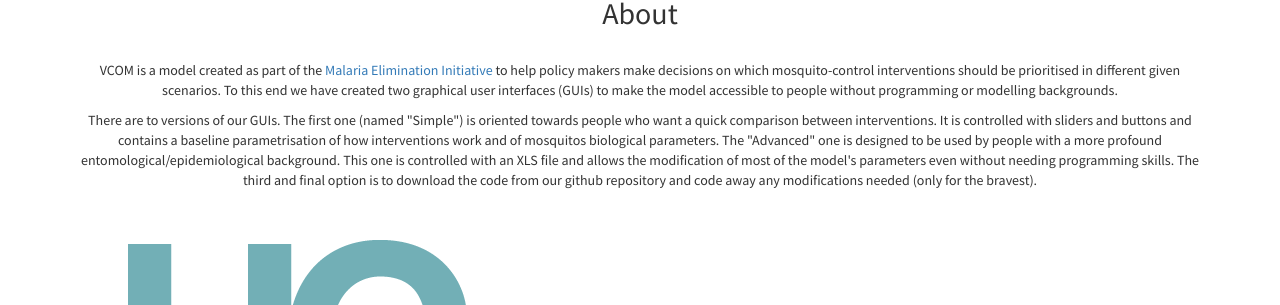
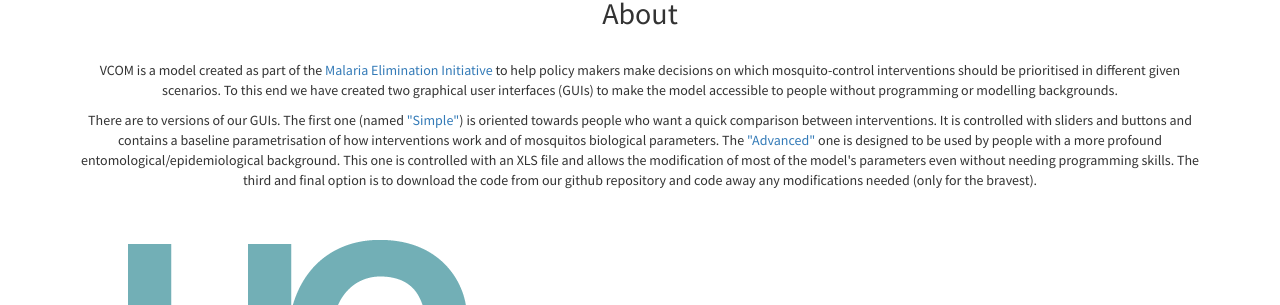
Before and after one commit to skiware/VCOM, a Jekyll site: the page built from index.html, in a window 1280 px wide. Shown: the part 973-1278 px from the top of the page. Built offline with Jekyll 4.4.1, drawn with Linux system fonts in a browser that asks for light colours; some of the changed lines change nothing that is shown.

Commit message:
Updating some links.

```diff
--- a/_includes/about.html
+++ b/_includes/about.html
@@ -5,7 +5,7 @@
         <h2>About</h2>
         <br>
         <p>VCOM is a model created as part of the <a href="http://globalhealthsciences.ucsf.edu/global-health-group/malaria-elimination-initiative">Malaria Elimination Initiative</a> to help policy makers make decisions on which mosquito-control interventions should be prioritised in different given scenarios. To this end we have created two graphical user interfaces (GUIs) to make the model accessible to people without programming or modelling backgrounds.</p>
-        <p>There are to versions of our GUIs. The first one (named "Simple") is oriented towards people who want a quick comparison between interventions. It is controlled with sliders and buttons and contains a baseline parametrisation of how interventions work and of mosquitos biological parameters. The "Advanced" one is designed to be used by people with a more profound entomological/epidemiological background. This one is controlled with an XLS file and allows the modification of most of the model's parameters even without needing programming skills. The third and final option is to download the code from our github repository and code away any modifications needed (only for the bravest).
+        <p>There are to versions of our GUIs. The first one (named <a href=https://chipdelmal.shinyapps.io/1979/>"Simple"</a>) is oriented towards people who want a quick comparison between interventions. It is controlled with sliders and buttons and contains a baseline parametrisation of how interventions work and of mosquitos biological parameters. The <a href=https://chipdelmal.shinyapps.io/ToniteTonite/>"Advanced"</a> one is designed to be used by people with a more profound entomological/epidemiological background. This one is controlled with an XLS file and allows the modification of most of the model's parameters even without needing programming skills. The third and final option is to download the code from our github repository and code away any modifications needed (only for the bravest).
         </p>
         <br><br>
         <img src="./img/ucsf.png" alt="University of California, San Francisco">
```
Also changed, not shown: 2 other files.
